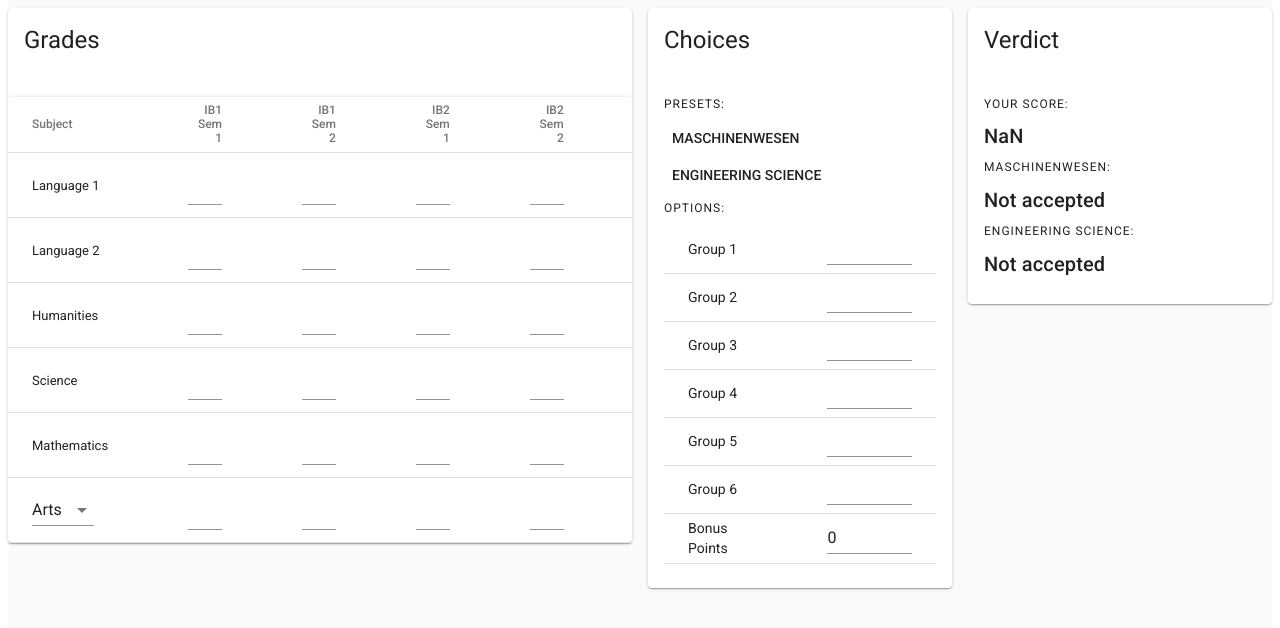
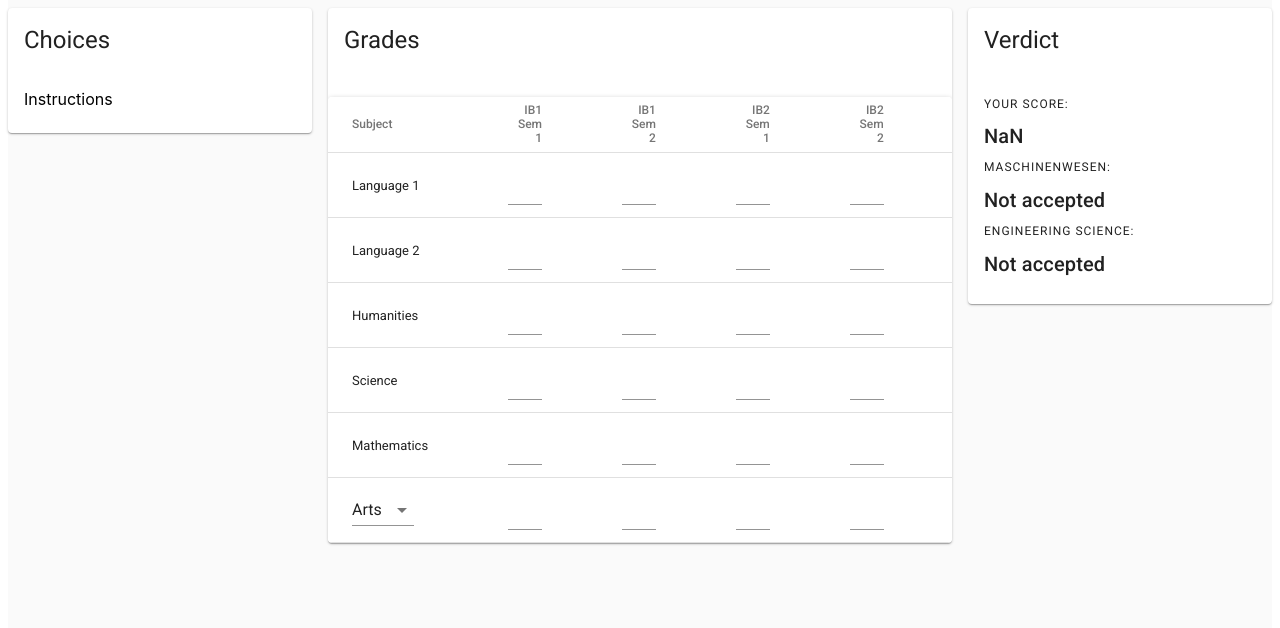
Before and after one commit to ojas121/tum-accept, a React (Create React App) app: page / in a window 1280 px wide. Shown: the top 628 px of the page. Built offline with nearby package versions, Linux system fonts and the light colour scheme.

Commit message:
starting tructure change

```diff
--- a/src/App.js
+++ b/src/App.js
@@ -6,7 +6,6 @@ import Grid from '@material-ui/core/Grid'
 import Card from '@material-ui/core/Card'
 import CardHeader from '@material-ui/core/CardHeader'
 import CardContent from '@material-ui/core/CardContent'
-import ChoiceForm from './ChoiceForm'
 import createMuiTheme from "@material-ui/core/styles/createMuiTheme";
 import {purple, teal} from "@material-ui/core/colors";
 import Verdict from "./Verdict";
@@ -108,19 +107,19 @@ class App extends Component {
         return (
             <div className={classes.App}>
                 <Grid container spacing={16}>
+                    <Grid item md={3}>
+                        <Card>
+                            <CardHeader title={"Choices"}/>
+                            <CardContent>
+                                Instructions
+                            </CardContent>
+                        </Card>
+                    </Grid>
+
                     <Grid item md={6}>
                         <Card>
                             <CardHeader title={"Grades"}/>
                             <SimpleTable changeGrade={this.changeGrade} changeFinalGrade={this.changeFinalGrade} changeType6={this.changeType6}/>
-            </Card>
-          </Grid>
-
-          <Grid item md={3}>
-            <Card>
-              <CardHeader title={"Choices"}/>
-              <CardContent>
-                <ChoiceForm changeBonus={this.changeBonus} changeSubjectWeight={this.changeSubjectWeighting} changeTotalWeight={this.changeTotalWeighting} type6={this.state.type6}/>
-              </CardContent>
                         </Card>
                     </Grid>
 
```
Lines whose indentation alone changed are shown as unchanged.
